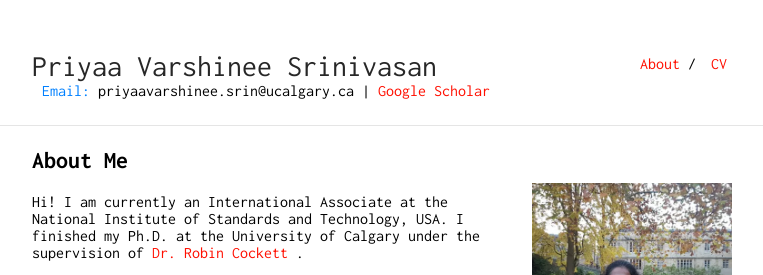
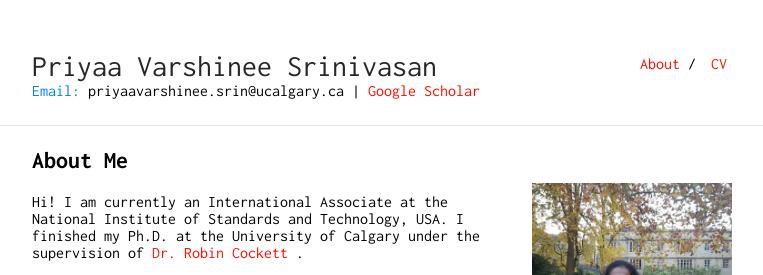
Before and after one commit to priyaasrini/priyaasrini.github.io, a Jekyll site: the page built from index.md, in a window 1280 px wide. Shown: the top 275 px of the page, without its empty margins (258-1021 px from the left). Built offline with Jekyll 4.4.1, drawn with Linux system fonts in a browser that asks for light colours; our own code applies the rules of GitHub Pages for plain Markdown files.

Commit message:
subtitlemargin

```diff
--- a/_sass/_style.scss
+++ b/_sass/_style.scss
@@ -44,7 +44,7 @@ hr {
 }
 
 #subtitle{
-    padding-left: 0px;
+    margin-left: 0px;
 }
 
 .navbar {
```
